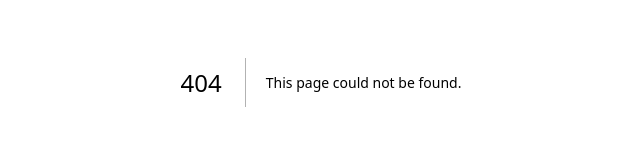
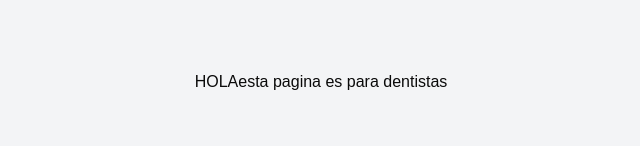
Before and after one commit to VictorMGCYT/Frontend-O, a Next.js app: page /Dentist in a window 1280 px wide. Before the commit this address had no page. Shown: the part 318-464 px from the top of the page, without its empty margins (319-959 px from the left). Built offline with nearby package versions, Linux system fonts and the light colour scheme.

Commit message:
error en registrar

```diff
--- /dev/null
+++ b/src/app/Dentist/Dentist.tsx
@@ -0,0 +1,21 @@
+"use client";
+import { useState } from "react";
+import { useRouter } from "next/navigation";
+import { Input } from "@/components/ui/input";
+import { Label } from "@/components/ui/label";
+import { Button } from "@/components/ui/button";
+import Swal from "sweetalert2";
+import { RadioGroup, RadioGroupItem } from "@/components/ui/radio-group";
+
+export default function Registrar() {
+
+    return (
+        <>
+            <div className="flex flex-col items-center justify-center h-screen bg-gray-100">
+                <h1>HOLAesta pagina es para dentistas</h1>
+
+
+            </div>
+        </>
+    );
+}
--- /dev/null
+++ b/src/app/Dentist/page.tsx
@@ -0,0 +1,14 @@
+"use client";
+import Dentist from "./Dentist";
+
+export default function Home() {
+
+
+    return (
+
+        <>
+            <Dentist></Dentist>
+        </>
+
+    )
+}
--- a/src/app/Registrar/Registrar.tsx
+++ b/src/app/Registrar/Registrar.tsx
@@ -74,7 +74,7 @@ export default function Registrar() {
                         placeholder="Contraseña"
                         onChange={(e) => setPassword(e.target.value)}
                     />
-                    <RadioGroup defaultValue="Usuario" className="w-full my-4" onValueChange={setRole}>
+                    <RadioGroup className="w-full my-4" onValueChange={setRole}>
                         <div className="flex items-center space-x-2">
                             <RadioGroupItem value="Usuario" id="Usuario" />
                             <Label htmlFor="Usuario">Usuario</Label>
```
